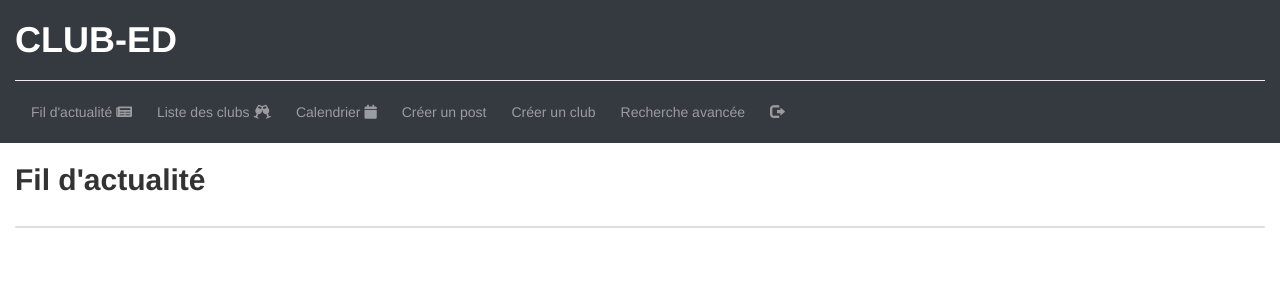
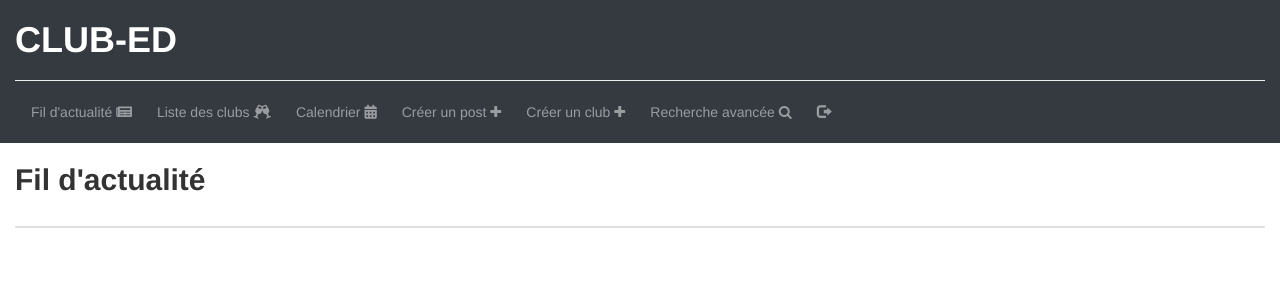
Before and after one commit to Hugo1898/projet, a Django app: page /communitymanager/news_feed/ in a window 1280 px wide. Shown: the top 300 px of the page. Run offline with Django 3.2, Linux system fonts and the light colour scheme; the visitor is signed in with stand-in values (Sample User, id 1); data that the repository does not hold is empty; parts of the project's set-up code (start-up, migrations or seed data) failed here and were passed over; some libraries are stand-ins or nearby versions.

Commit message:
cosmetic changes

```diff
--- a/communitymanager/views.py
+++ b/communitymanager/views.py
@@ -463,9 +463,11 @@ def advanced_search(request):
                 comments = comments.none()
             # search only in subscribed communities
             if subscribed_only:
-                communities = communities.filter(abonnes=request.user)
-                posts = posts.filter(communaute__abonnes=request.user)
-                comments = comments.filter(post__communaute__abonnes=request.user)
+                if in_communities:
+                    communities = communities.filter(abonnes=request.user)
+                if in_posts or in_authors:
+                    posts = posts.filter(communaute__abonnes=request.user)
+                    comments = comments.filter(post__communaute__abonnes=request.user)
             return render(request, 'communitymanager/search_result.html', locals())
 
     return render(request, 'communitymanager/search_result.html')
--- a/templates/base.html
+++ b/templates/base.html
@@ -9,6 +9,7 @@
     <link rel="stylesheet" href="https://cdnjs.cloudflare.com/ajax/libs/font-awesome/4.7.0/css/font-awesome.min.css">
     <link rel="stylesheet" href="https://use.fontawesome.com/releases/v5.6.3/css/all.css"
           integrity="sha384-UHRtZLI+pbxtHCWp1t77Bi1L4ZtiqrqD80Kn4Z8NTSRyMA2Fd33n5dQ8lWUE00s/" crossorigin="anonymous">
+    <link rel="stylesheet" href="https://maxcdn.bootstrapcdn.com/font-awesome/4.4.0/css/font-awesome.min.css">
     <link rel="stylesheet" href="{% static 'css/style.css' %}">
 
     <script src="https://ajax.googleapis.com/ajax/libs/jquery/3.5.1/jquery.min.js"></script>
@@ -45,13 +46,13 @@
             <a class="nav-link" role="tab" id="com" href={% url 'calendrier' 0 0 1 1 2021 1 1 2022 %}>Calendrier <i class="fas fa-calendar"></i></a>
             </li>
             <li class="nav-item">
-            <a class="nav-link" role="tab" id="post" href={% url 'nouveau_post' %}>Créer un post</a>
+            <a class="nav-link" role="tab" id="post" href={% url 'nouveau_post' %}>Créer un post <i class="fa fa-plus"></i></a>
             </li>
             <li class="nav-item">
-            <a class="nav-link" role="tab" id="com" href={% url 'nouvelle_communaute' %}>Créer un club</a>
+            <a class="nav-link" role="tab" id="com" href={% url 'nouvelle_communaute' %}>Créer un club <i class="fa fa-plus"></i></a>
             </li>
             <li class="nav-item">
-            <a class="nav-link" role="tab" id="search" href="/communitymanager/advanced_search/">Recherche avancée</a>
+                <a class="nav-link" role="tab" id="search" href={% url 'recherche_avancee' %}>Recherche avancée <i class="fa fa-search"></i></a>
             </li>
              <li class="nav-item">
             <a class="nav-link" role="tab" id="logout" href={% url 'logout' %}>
```
